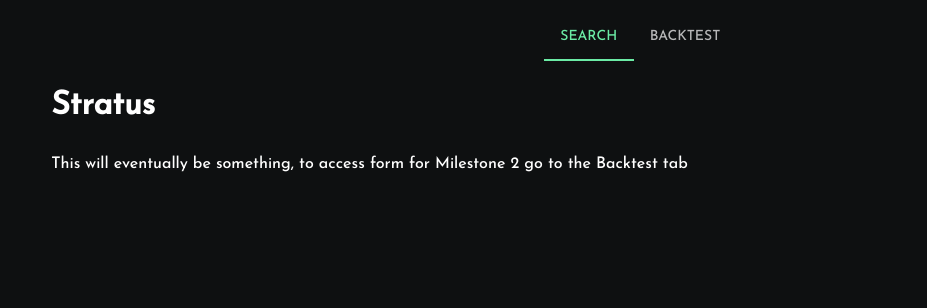
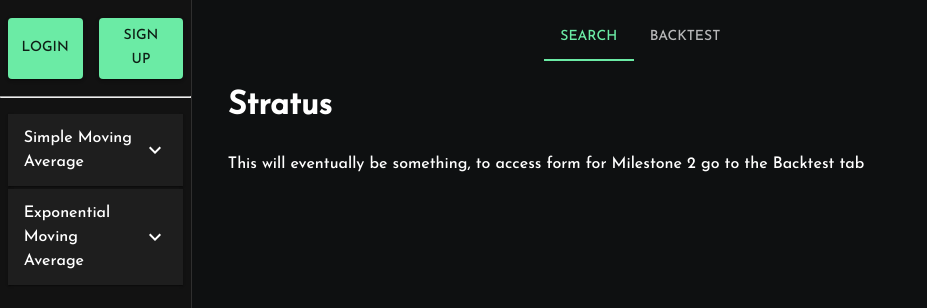
Before and after one commit to denniskuzminer/final-project-denniskuzminer, a Next.js app: page / in a window 1280 px wide. Shown: the top 308 px of the page, without its empty margins (0-927 px from the left). Built offline with nearby package versions, Linux system fonts and the light colour scheme.

Commit message:
Added profile ui

```diff
--- /dev/null
+++ b/app/CustomDrawer.tsx
@@ -0,0 +1,37 @@
+"use client";
+
+import { Drawer } from "@mui/material";
+import { rightDrawerWidth, leftDrawerWidth } from "./backtest/constants";
+
+interface DrawerProps {
+  anchor: "left" | "right";
+  children: React.ReactNode;
+}
+
+export default function CustomDrawer(props: DrawerProps) {
+  const { anchor, children } = props;
+  const width = anchor === "left" ? leftDrawerWidth : rightDrawerWidth;
+
+  return (
+    <Drawer
+      sx={{
+        width: width,
+        flexShrink: 0,
+        "& .MuiDrawer-paper": {
+          width: width,
+          boxSizing: "border-box",
+        },
+        position: "relative",
+      }}
+      variant="permanent"
+      // ModalProps={{
+      //   keepMounted: true,
+      // }}
+      anchor={anchor}
+    >
+      {/* <div className="drawerInner"> */}
+      {children}
+      {/* </div> */}
+    </Drawer>
+  );
+}
--- /dev/null
+++ b/app/IndicatorsPicker.Module.css
@@ -0,0 +1,49 @@
+.profile-root {
+  margin: 4%;
+
+  /* height: 100%; */
+}
+.login-buttons {
+  justify-content: center;
+  margin: 10% 0 10% 0;
+}
+.username-container {
+  width: 100%;
+  overflow: hidden;
+  margin: 10% 0 10% 0;
+}
+.username {
+  margin-top: 4%;
+}
+.profile-container {
+  margin: 4% 0 4% 0;
+}
+.profile-avatar {
+  margin-left: 3%;
+}
+.profile {
+  cursor: pointer;
+}
+.popover {
+  margin-top: 3%;
+}
+.logout-popover {
+  border: 2px solid gray;
+  padding: 1rem 5rem 1rem 5rem;
+}
+
+.login-popover {
+  border: 2px solid gray;
+  padding: 1rem 2.5rem 1rem 2.5rem;
+}
+.login-text {
+  margin-bottom: 5%;
+}
+.login-form-button {
+  width: 100%;
+  margin-top: 5%;
+}
+.login-heading {
+  text-align: center;
+  margin-bottom: 1.5%;
+}
--- /dev/null
+++ b/app/IndicatorsPicker.tsx
@@ -0,0 +1,200 @@
+"use client";
+
+import {
+  Accordion,
+  AccordionSummary,
+  Typography,
+  AccordionDetails,
+  Avatar,
+  Button,
+  Stack,
+  Card,
+  Popover,
+  ClickAwayListener,
+  TextField,
+} from "@mui/material";
+import ExpandMoreIcon from "@mui/icons-material/ExpandMore";
+import LockOutlinedIcon from "@mui/icons-material/LockOutlined";
+import { indicators } from "./backtest/constants";
+
+import "./globals.css";
+import "./IndicatorsPicker.Module.css";
+import CustomDrawer from "./CustomDrawer";
+import { Box } from "@mui/system";
+import { useState } from "react";
+import { stringAvatar } from "./utils";
+
+export default function IndicatorsPicker() {
+  return (
+    <CustomDrawer anchor="left">
+      <Profile />
+      <div className="drawerInner">
+        {indicators.map((indicator, i) => (
+          <Accordion
+            className="accordion"
+            disableGutters
+            square
+            key={i}
+            sx={{
+              "&:before": {
+                display: "none",
+              },
+            }}
+          >
+            <AccordionSummary expandIcon={<ExpandMoreIcon />}>
+              <Typography>{indicator.name}</Typography>
+            </AccordionSummary>
+            <AccordionDetails>
+              <Typography>{indicator.description}</Typography>
+              <Typography>{indicator.calculation}</Typography>
+            </AccordionDetails>
+          </Accordion>
+        ))}
+      </div>
+    </CustomDrawer>
+  );
+}
+
+const user = {
+  username: "denniskuzminer",
+  hash: "String",
+  favorites: ["TSLA", "AMZN", "AAPL", "GOOGL"],
+  strategies: ["mongoose.Schema.Types.ObjectId"],
+  backtests: ["mongoose.Schema.Types.ObjectId"],
+};
+
+function Profile() {
+  const [loggedIn, setLoggedIn] = useState(false);
+  const [formOpen, setFormOpen] = useState("");
+
+  const handleLoginFormOpen = () => {
+    setFormOpen("Login");
+  };
+
+  const handleSignUpFormOpen = () => {
+    setFormOpen("Sign up");
+  };
+
+  const handleLogoutFormOpen = () => {
+    setFormOpen("Logout");
+  };
+
+  const handleClickAway = () => {
+    setFormOpen("");
+  };
+
+  const handleLogout = () => {
+    setLoggedIn(!loggedIn);
+    handleClickAway();
+  };
+
+  const handleStopProp = (e) => {
+    e.stopPropagation();
+  };
+
+  return (
+    <Box>
+      <div className="profile-root">
+        {loggedIn ? (
+          <ClickAwayListener onClickAway={handleClickAway}>
+            <Card className="profile" onClick={handleLogoutFormOpen}>
+              <Stack className="profile-container" direction="row" spacing={2}>
+                <Avatar
+                  className="profile-avatar"
+                  variant="rounded"
+                  {...stringAvatar(user.username)}
+                />
+                <div className="username-container">
+                  <Typography variant="h6" className="username">
+                    {user.username}
+                  </Typography>
+                </div>
+              </Stack>
+            </Card>
+          </ClickAwayListener>
+        ) : (
+          <ClickAwayListener onClickAway={handleClickAway}>
+            <Stack className="login-buttons" direction="row" spacing={2}>
+              <Button
+                onClick={handleLoginFormOpen}
+                className="login-button"
+                variant="contained"
+              >
+                LOGIN
+              </Button>
+              <Button onClick={handleSignUpFormOpen} variant="contained">
+                SIGN UP
+              </Button>
+            </Stack>
+          </ClickAwayListener>
+        )}
+        <Popover
+          className="popover"
+          open={!!formOpen}
+          anchorOrigin={{
+            vertical: "top",
+            horizontal: "left",
+          }}
+        >
+          {{
+            Logout: (
+              <Card onClick={handleStopProp} className="logout-popover">
+                <Button variant="contained" onClick={handleLogout}>
+                  Logout
+                </Button>
+              </Card>
+            ),
+            Login: (
+              <Card onClick={handleStopProp} className="login-popover">
+                <Typography className="login-heading" variant="h5">
+                  Login
+                </Typography>
+                <TextField className="login-text" label="Username" />
+                <br />
+                <TextField
+                  className="login-text"
+                  label="Password"
+                  type="password"
+                />
+                <br />
+                <Button
+                  startIcon={<LockOutlinedIcon />}
+                  className="login-form-button"
+                  variant="contained"
+                  onClick={handleLogout}
+                >
+                  Login
+                </Button>
+              </Card>
+            ),
+            "Sign up": (
+              <Card onClick={handleStopProp} className="login-popover">
+                <Typography className="login-heading" variant="h5">
+                  Sign up
+                </Typography>
+                <TextField className="login-text" label="Username" />
+                <br />
+                <TextField
+                  className="login-text"
+                  label="Password"
+                  type="password"
+                />
+                <br />
+                <Button
+                  startIcon={<LockOutlinedIcon />}
+                  className="login-form-button"
+                  variant="contained"
+                  onClick={handleLogout}
+                >
+                  Sign up
+                </Button>
+              </Card>
+            ),
+          }[formOpen] || <></>}
+        </Popover>
+      </div>
+
+      <hr />
+    </Box>
+  );
+}
--- a/app/backtest/page.tsx
+++ b/app/backtest/page.tsx
@@ -31,6 +31,7 @@ import { BacktestFormData } from "./models";
 
 import "./Backtest.Module.css";
 import { LocalizationProvider } from "@mui/x-date-pickers";
+import CustomDrawer from "../CustomDrawer";
 
 export default function Backtest() {
   const [strategies, setStrategies] = useState([] as BacktestFormData[]);
@@ -100,25 +101,13 @@ export default function Backtest() {
 
   return (
     <Box sx={{ paddingRight: rightDrawerWidth, paddingLeft: leftDrawerWidth }}>
-      {/* <Typography variant="h1">Backtest</Typography> */}
       <Formik
         initialValues={{} as BacktestFormData}
         onSubmit={handleSaveStrategy}
       >
         {(props: FormikProps<any>) => (
           <>
-            <Drawer
-              sx={{
-                width: rightDrawerWidth,
-                flexShrink: 0,
-                "& .MuiDrawer-paper": {
-                  width: rightDrawerWidth,
-                  boxSizing: "border-box",
-                },
-              }}
-              variant="permanent"
-              anchor="right"
-            >
+            <CustomDrawer anchor="right">
               {isLoading ? (
                 <div className="drawerInner">
                   {Array(5)
@@ -171,19 +160,8 @@ export default function Backtest() {
                   ))}
                 </div>
               )}
-            </Drawer>
-            <Drawer
-              sx={{
-                width: leftDrawerWidth,
-                flexShrink: 0,
-                "& .MuiDrawer-paper": {
-                  width: leftDrawerWidth,
-                  boxSizing: "border-box",
-                },
-              }}
-              variant="permanent"
-              anchor="left"
-            >
+            </CustomDrawer>
+            <CustomDrawer anchor="left">
               <div className="drawerInner">
                 {indicators.map((indicator, i) => (
                   <Accordion
@@ -207,7 +185,7 @@ export default function Backtest() {
                   </Accordion>
                 ))}
               </div>
-            </Drawer>
+            </CustomDrawer>
 
             <Form>
               {formFields.map(({ id, label, text }, i) => (
--- a/app/globals.css
+++ b/app/globals.css
@@ -14,3 +14,6 @@ a {
 .root {
   margin: 1% 4% 1% 4%;
 }
+.drawerInner {
+  margin: 4%;
+}
--- a/app/layout.tsx
+++ b/app/layout.tsx
@@ -15,6 +15,7 @@ import Backtest from "./backtest/page";
 import Landing from "./page";
 
 import "./globals.css";
+import CustomDrawer from "./CustomDrawer";
 
 export default function RootLayout({
   children,
--- a/app/page.tsx
+++ b/app/page.tsx
@@ -1,9 +1,24 @@
+"use client";
+
+import CustomDrawer from "./CustomDrawer";
+import {
+  Accordion,
+  AccordionSummary,
+  Typography,
+  AccordionDetails,
+  Box,
+} from "@mui/material";
+import ExpandMoreIcon from "@mui/icons-material/ExpandMore";
+import { rightDrawerWidth, leftDrawerWidth } from "./backtest/constants";
+import IndicatorsPicker from "./IndicatorsPicker";
+
 export default function Landing() {
   return (
-    <div>
+    <Box sx={{ paddingRight: rightDrawerWidth, paddingLeft: leftDrawerWidth }}>
+      <IndicatorsPicker />
       <h1>Stratus</h1>
       This will eventually be something, to access form for Milestone 2 go to
       the Backtest tab
-    </div>
+    </Box>
   );
 }
--- /dev/null
+++ b/app/utils.ts
@@ -0,0 +1,36 @@
+export function stringToColor(string: string) {
+  let hash = 0;
+  let i;
+
+  /* eslint-disable no-bitwise */
+  for (i = 0; i < string.length; i += 1) {
+    hash = string.charCodeAt(i) + ((hash << 5) - hash);
+  }
+
+  let color = "#";
+
+  for (i = 0; i < 3; i += 1) {
+    const value = (hash >> (i * 8)) & 0xff;
+    color += `00${value.toString(16)}`.slice(-2);
+  }
+  /* eslint-enable no-bitwise */
+
+  return color;
+}
+
+export function stringAvatar(name: string) {
+  return {
+    sx: {
+      // bgcolor: stringToColor(name),
+      background: `linear-gradient(to top left, ${stringToColor(
+        name
+      )} -10%, ${stringToColor(name + "1")} 100%)`,
+      width: 45,
+      height: 45,
+    },
+    children:
+      name.split(" ").length === 1
+        ? name.substring(0, 2)
+        : `${name.split(" ")[0][0]}${name.split(" ")[1][0]}`,
+  };
+}
```
